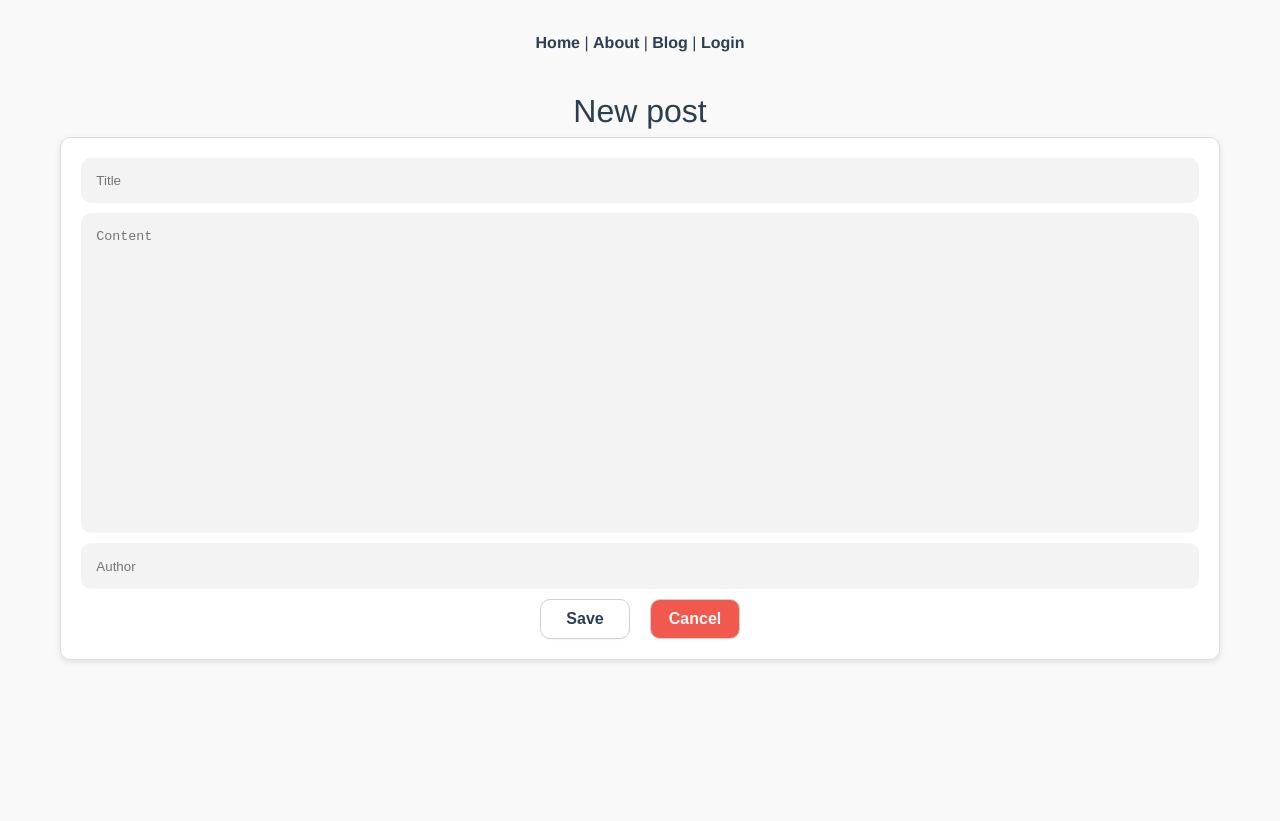
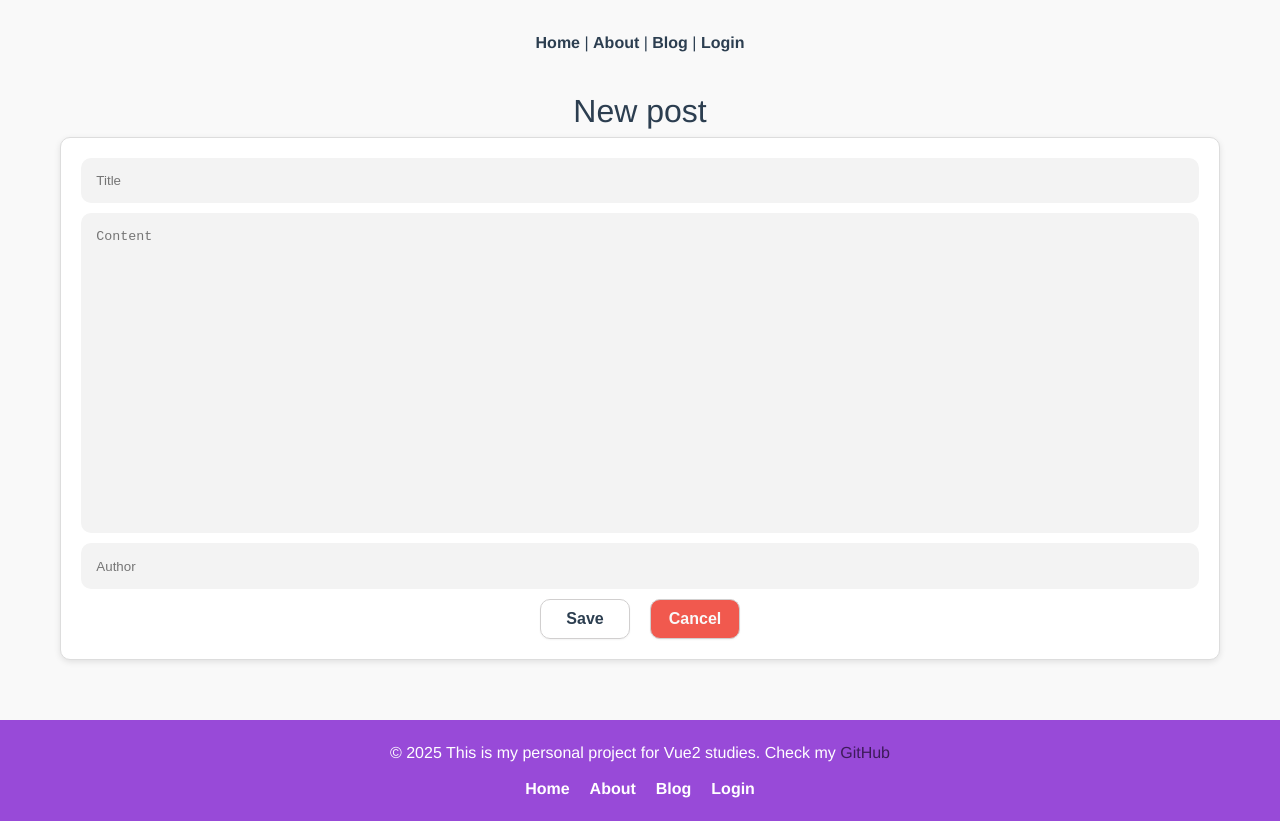
Before and after one commit to wwwaitwhattt/blog-app, a Vue app in the folder my-app/: page /add in a window 1280 px wide. Before the commit the page ends 800 px from the top, so only its background shows below. Built offline with nearby package versions, Linux system fonts and the light colour scheme.

Commit message:
add footer

```diff
--- a/my-app/src/App.vue
+++ b/my-app/src/App.vue
@@ -1,24 +1,20 @@
 <template>
   <div id="app">
     <NavBar/>
-    <router-view/>
+    <main class="content">
+      <router-view/>
+    </main>
+    <Footer></Footer>
   </div>
 </template>
 
-<style lang="scss">
-#app {
-  font-family: Avenir, Helvetica, Arial, sans-serif;
-  -webkit-font-smoothing: antialiased;
-  -moz-osx-font-smoothing: grayscale;
-  text-align: center;
-  color: #2c3e50;
-}
-</style>
 <script>
+import Footer from "./components/FooterBlock";
 import NavBar from './components/NavBar.vue'
 export default {
   components: {
     NavBar,
+    Footer,
   }
 }
 </script>
--- a/my-app/src/assets/scss/_global.scss
+++ b/my-app/src/assets/scss/_global.scss
@@ -42,3 +42,22 @@ h1, h2, h3, h4, h5, h6 {
 p {
   margin: 0;
 }
+
+
+// APP //
+
+
+#app {
+  display: flex;
+  flex-direction: column;
+  min-height: 100vh;
+  font-family: Avenir, Helvetica, Arial, sans-serif;
+  -webkit-font-smoothing: antialiased;
+  -moz-osx-font-smoothing: grayscale;
+  text-align: center;
+  color: #2c3e50;
+}
+
+.content {
+  flex: 1; // заставляем контент растягиваться и "толкать" футер вниз
+}
--- a/my-app/src/assets/scss/_variables.scss
+++ b/my-app/src/assets/scss/_variables.scss
@@ -1,6 +1,7 @@
 $color-bg: #f9f9f9;
 $color-text: #2c3e50;
 $color-secondary: #984ad8;
+$color-secondary-hover: #3d1b5a;
 
 $font-main: "Avenir", Helvetica, Arial, sans-serif;
 
--- a/my-app/src/assets/scss/main.css
+++ b/my-app/src/assets/scss/main.css
@@ -41,6 +41,21 @@ h1, h2, h3, h4, h5, h6 {
 
 p {
   margin: 0;
+}
+
+#app {
+  display: flex;
+  flex-direction: column;
+  min-height: 100vh;
+  font-family: Avenir, Helvetica, Arial, sans-serif;
+  -webkit-font-smoothing: antialiased;
+  -moz-osx-font-smoothing: grayscale;
+  text-align: center;
+  color: #2c3e50;
+}
+
+.content {
+  flex: 1;
 }
 
 .container {
--- /dev/null
+++ b/my-app/src/components/FooterBlock.vue
@@ -0,0 +1,48 @@
+<template>
+  <footer class="app-footer">
+    <div class="container">
+      <p>© 2025 This is my personal project for Vue2 studies. Check my <a href="https://github.com/wwwaitwhattt">GitHub</a></p>
+      <nav class="footer-nav">
+        <router-link to="/home">Home</router-link>
+        <router-link to="/about">About</router-link>
+        <router-link to="/blog">Blog</router-link>
+        <router-link to="/login">Login</router-link>
+      </nav>
+    </div>
+  </footer>
+</template>
+
+<script>
+</script>
+
+<style scoped lang="scss">
+.app-footer {
+  background: $color-secondary;
+  color: #fff;
+  padding: 20px 0;
+  text-align: center;
+  margin-top: 60px;
+}
+
+p a{
+  color: $color-secondary-hover;
+}
+
+p a:hover{
+  color: #fff;
+}
+
+
+nav {
+  margin-top: 10px;
+
+  a {
+    font-weight: bold;
+    margin: 0 10px;
+
+    &.router-link-exact-active {
+      color: $color-secondary-hover;
+    }
+  }
+}
+</style>
--- a/my-app/src/views/AboutView.vue
+++ b/my-app/src/views/AboutView.vue
@@ -1,5 +1,37 @@
 <template>
-  <div>
-    <h1>This is an about page</h1>
+  <div class="container">
+    <div class="about-page">
+      <h1>About</h1>
+      <p>
+        Это простой блог на Vue.js, сделанный в учебных целях.
+        Исходный код проекта доступен на GitHub:
+      </p>
+      <p>
+        <a href="https://github.com/wwwaitwhattt/blog-app" target="_blank">
+          GitHub репозиторий
+        </a>
+      </p>
+    </div>
   </div>
 </template>
+
+<script>
+export default {
+}
+</script>
+
+<style scoped lang="scss">
+.about {
+  margin-top: 40px;
+}
+
+a {
+  color: $color-secondary;
+  text-decoration: none;
+  font-weight: bold;
+}
+
+a:hover {
+  text-decoration: underline;
+}
+</style>
```
Also changed, not shown: 1 other file (tests, documents, lock files or other folders).
